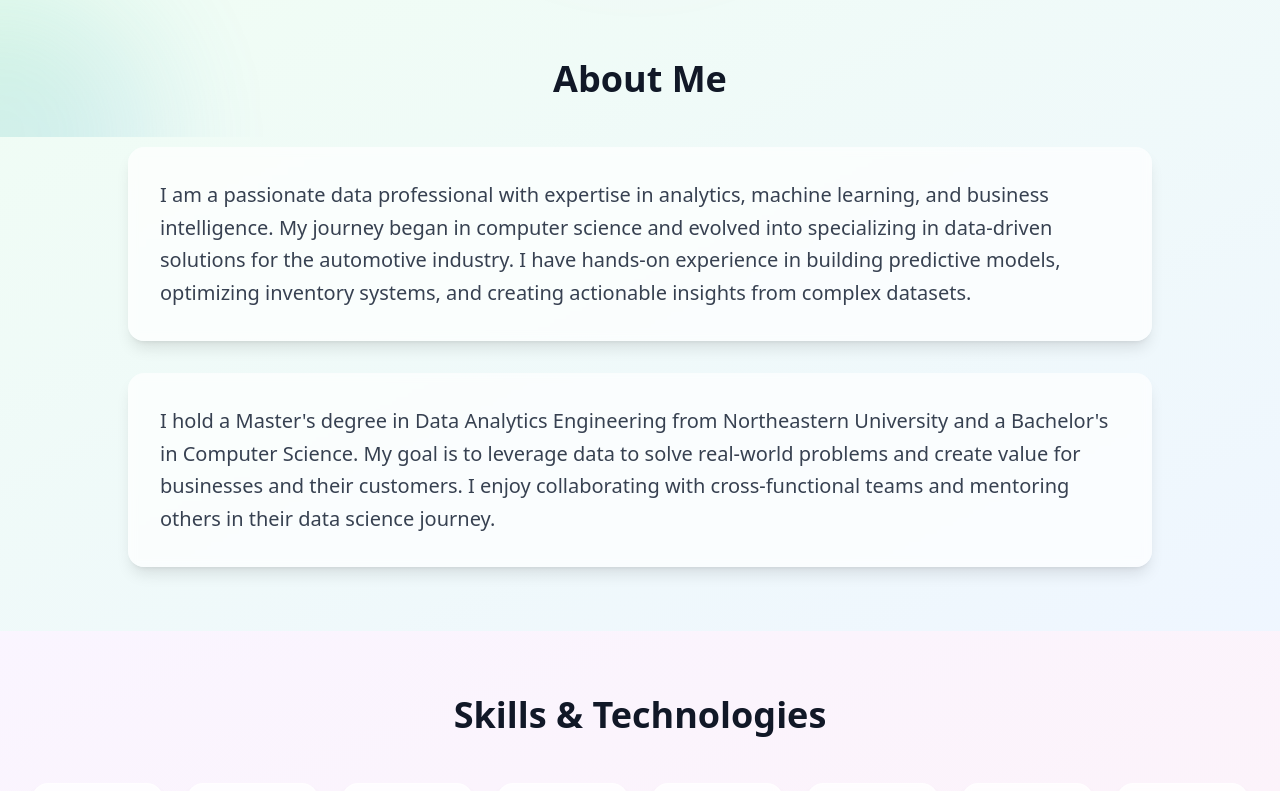
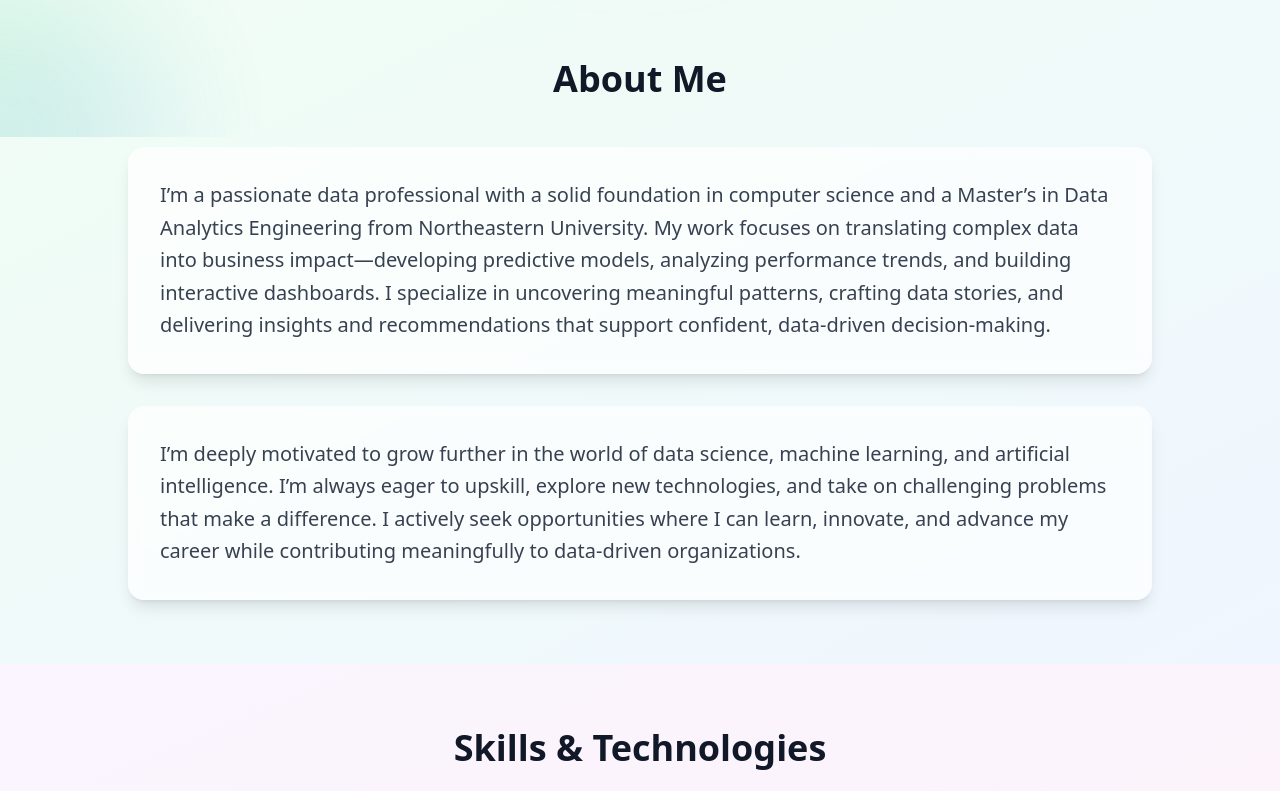
Before and after one commit to saichandureddy/SaiChandraPortfolioWebApp, a React (Vite) app: page / in a window 1280 px wide. Shown: the part 663-1454 px from the top of the page. Built offline with nearby package versions, Linux system fonts and the light colour scheme.

Commit message:
resume added

```diff
--- a/public/portfolio.config.json
+++ b/public/portfolio.config.json
@@ -10,11 +10,11 @@
     "subheadline": "I build analytics and ML solutions that drive revenue, optimize inventory, and improve marketing efficiency.",
     "ctaPrimary": {
       "label": "Downloaded Resume",
-      "href": "/resume.pdf"
+      "href": "/Sai_Mandadapu_Data_Analyst_Resume.pdf"
     },
     "ctaSecondary": {
       "label": "Contact Me",
-      "href": "mailto:msaichandrareddy8@gmail.com"
+      "href": "mailto:msaichandrareddy16@gmail.com"
     },
     "socials": [
       {
--- a/src/App.jsx
+++ b/src/App.jsx
@@ -114,14 +114,10 @@ export default function App() {
           <h2 className="text-4xl font-bold text-gray-900 mb-12 text-center animate-fade-in-up">About Me</h2>
           <div className="max-w-5xl mx-auto space-y-8 text-gray-700 text-xl leading-relaxed">
             <p className="bg-white/70 backdrop-blur-sm p-8 rounded-2xl shadow-lg hover:shadow-xl transition-all duration-300 transform hover:scale-105">
-              I am a passionate data professional with expertise in analytics, machine learning, and business intelligence.
-              My journey began in computer science and evolved into specializing in data-driven solutions for the automotive industry.
-              I have hands-on experience in building predictive models, optimizing inventory systems, and creating actionable insights from complex datasets.
+              I’m a passionate data professional with a solid foundation in computer science and a Master’s in Data Analytics Engineering from Northeastern University. My work focuses on translating complex data into business impact—developing predictive models, analyzing performance trends, and building interactive dashboards. I specialize in uncovering meaningful patterns, crafting data stories, and delivering insights and recommendations that support confident, data-driven decision-making.
             </p>
             <p className="bg-white/70 backdrop-blur-sm p-8 rounded-2xl shadow-lg hover:shadow-xl transition-all duration-300 transform hover:scale-105">
-              I hold a Master's degree in Data Analytics Engineering from Northeastern University and a Bachelor's in Computer Science.
-              My goal is to leverage data to solve real-world problems and create value for businesses and their customers.
-              I enjoy collaborating with cross-functional teams and mentoring others in their data science journey.
+              I’m deeply motivated to grow further in the world of data science, machine learning, and artificial intelligence. I’m always eager to upskill, explore new technologies, and take on challenging problems that make a difference. I actively seek opportunities where I can learn, innovate, and advance my career while contributing meaningfully to data-driven organizations.
             </p>
           </div>
         </div>
```
Also changed, not shown: 1 other file (tests, documents, lock files or other folders).
